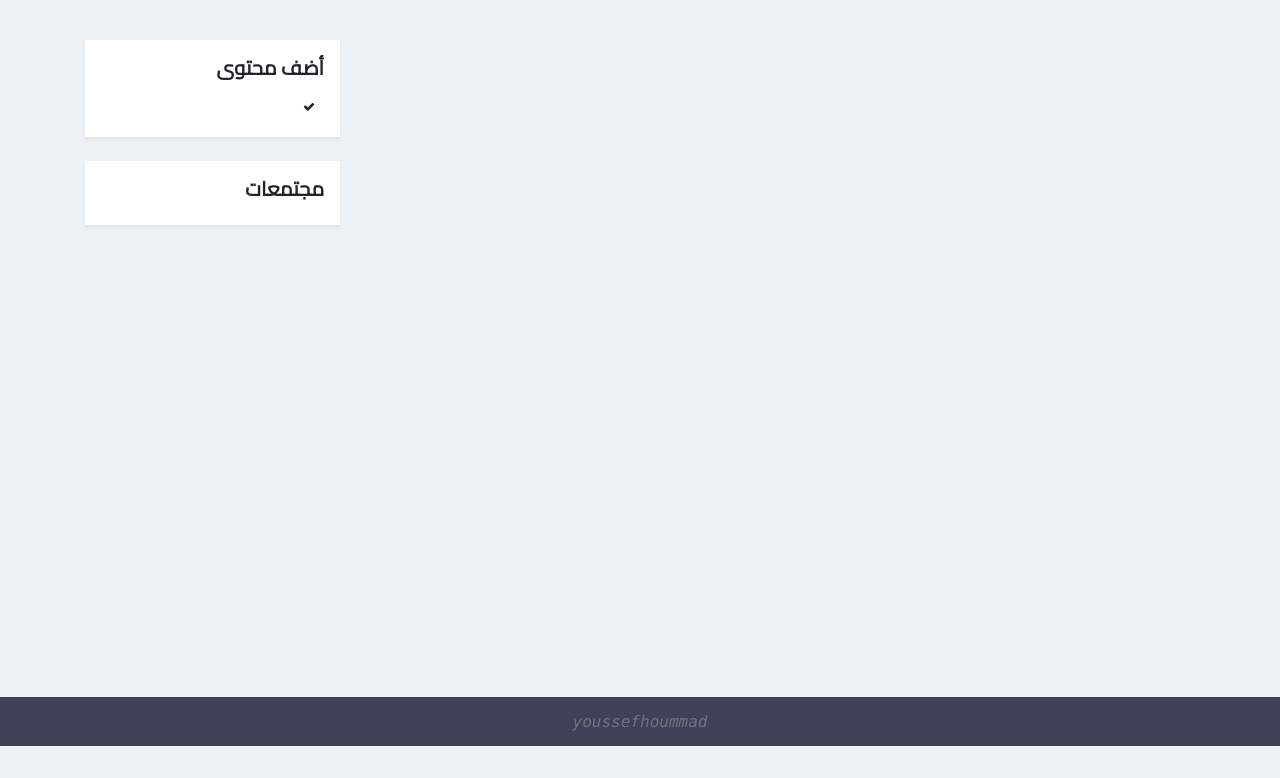
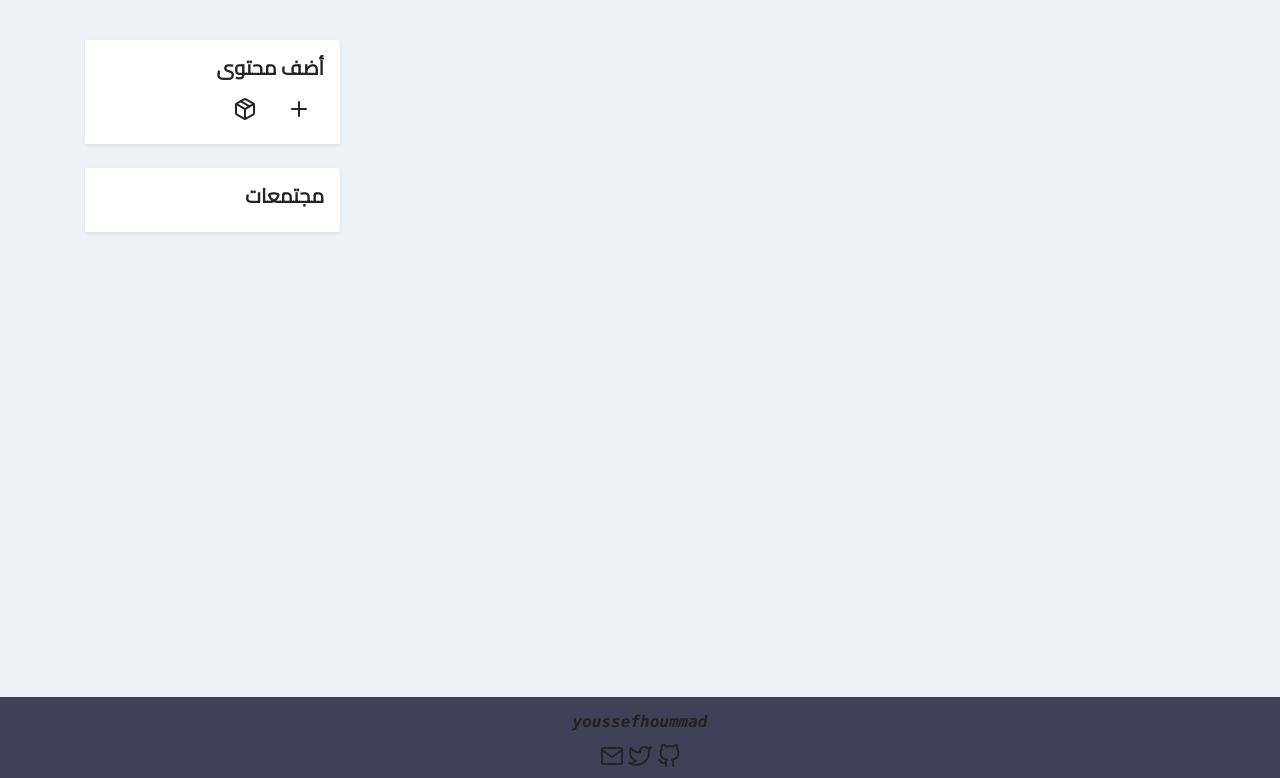
Before and after one commit to youssefhoummad/ni9ash, a Django app: page / in a window 1280 px wide. Shown: the part 54-832 px from the top of the page. Before the commit the page ends 800 px from the top, so only its background shows below. Run offline with Django 3.2, Linux system fonts and the light colour scheme; data that the repository does not hold is empty; some libraries are stand-ins or nearby versions.

Commit message:
add: links to contact in footer page

```diff
--- a/templates/app/_post.html
+++ b/templates/app/_post.html
@@ -26,11 +26,11 @@
     <!-- ------ votes boutons ---- -->
     <div class="post-control-button ">
         <a href="" class="btn btn-control btn-sm p-0" style="margin-bottom: 0.3em">
-            <img src="{% static 'icons/top.svg' %}"/>
+            <i data-feather="chevron-up"></i>
         </a>
         <div class="font-weight-bold text-center" style="line-height: 0.7em">17</div>
         <a href="" class="btn btn-control btn-sm p-0">
-            <img src="{% static 'icons/bottom.svg' %}"/>
+            <i data-feather="chevron-down"></i>
         </a>
     </div>
 </div>
--- a/templates/app/posts.html
+++ b/templates/app/posts.html
@@ -28,8 +28,11 @@
 
 <div class="bg-white p-3 shadow-sm mb-4">
     <h5 class="font-weight-bold">أضف محتوى</h5>
-    <a class="btn btn-default btn-circle" href="{% url 'add_post' %}">
-        <i class="fa fa-check"></i>
+    <a class="btn" href="{% url 'add_post' %}">
+        <i data-feather="plus"></i>
+    </a>
+    <a class="btn" href="{% url 'add_community' %}">
+        <i data-feather="package"></i>
     </a>
 </div>
 
--- a/templates/base.html
+++ b/templates/base.html
@@ -9,8 +9,6 @@
     <title>نقاش</title>
     <link rel="shortcut icon" type="image/png" href="{% static 'img/favicon.ico' %}"/>
     <link rel="stylesheet" href="{% static 'css/bootstrap.min.css' %}">
-    <link href="https://cdnjs.cloudflare.com/ajax/libs/font-awesome/4.4.0/css/font-awesome.min.css" rel="stylesheet">
-
 
     <link rel="stylesheet" href="{% static 'css/app.css' %}">
     {% block stylesheet %}{% endblock %}
@@ -51,18 +49,24 @@
 </main>
 
 <footer class="text-center bg-primary p-2 mt-4 ">
-  <span class="text-muted text-monospace font-italic">youssefhoummad</span>
+  <span class="text-monospace font-italic font-weight-bold" style="color:#222">youssefhoummad</span><br>
+  <a href="https://www.github.com/youssefhoummad" target="_blank"><i data-feather="github"></i></a>
+  <a href="https://www.twitter.com/youssefhoummad" target="_blank"><i data-feather="twitter"></i></a>
+  <a href="#" target="_blank"><i data-feather="mail"></i></a>
 </footer>
 
   <script src="{% static 'js/jquery-3.3.1.slim.min.js' %}"></script>
   <script src="{% static 'js/popper.min.js' %}"></script>
   <script src="{% static 'js/bootstrap.min.js' %}"></script>
+  <script src="https://cdn.jsdelivr.net/npm/feather-icons/dist/feather.min.js"></script>
+
   <script>
     $(document).ready(function(){
-    $('.btn-control').click(function(event) {
-      event.preventDefault();
+      $('.btn-control').click(function(event) {
+        event.preventDefault();
+      });
     });
-    });
+    feather.replace()
   </script>
   {% block javascript %}
   {% endblock %}
```
